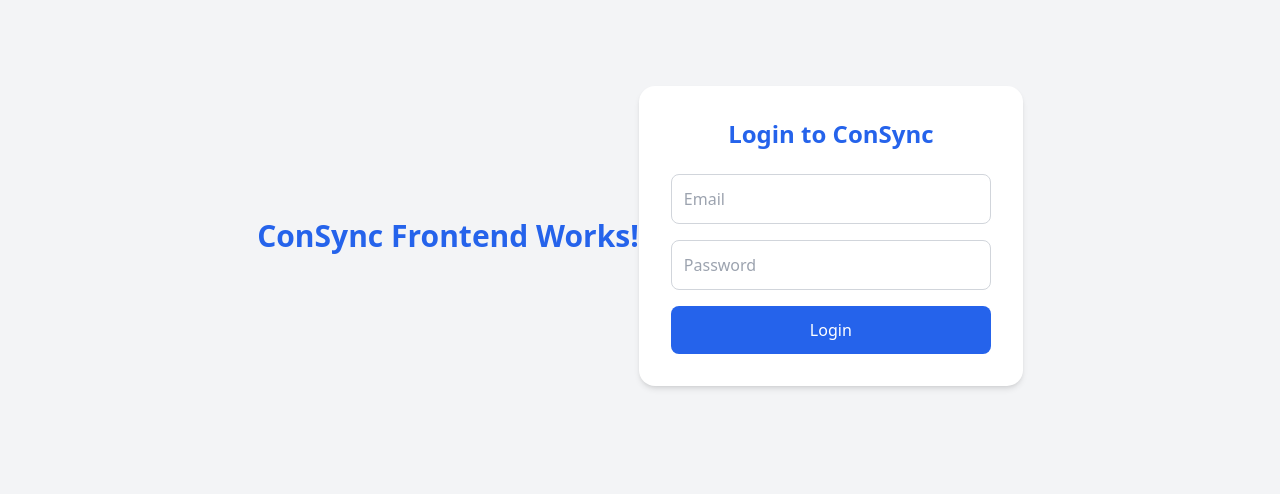
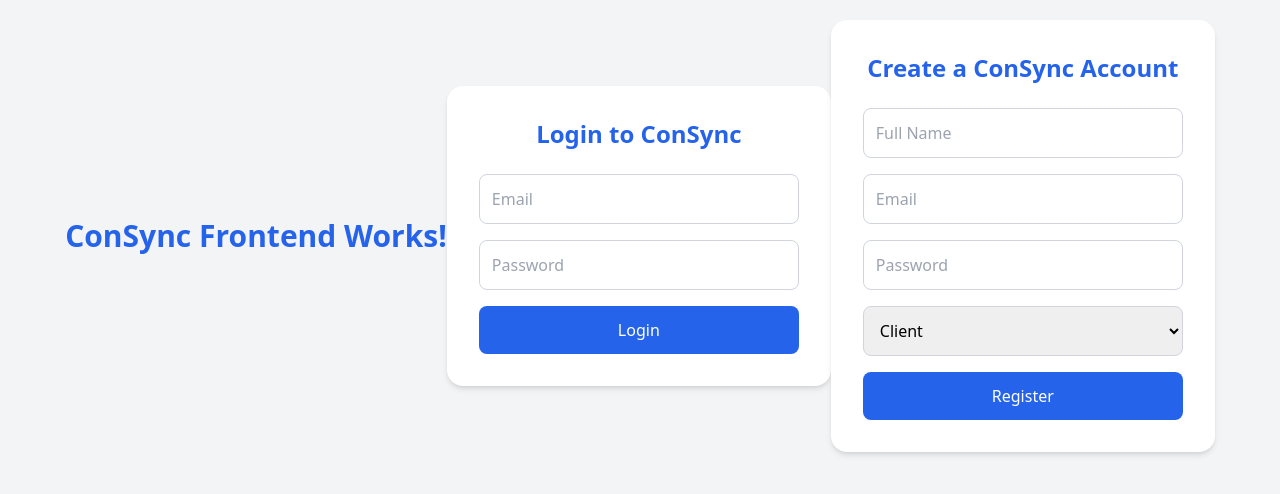
Before and after one commit to dixonsilveroff/consync, a React app in the folder frontend/: page / in a window 1280 px wide. Shown: the part 164-658 px from the top of the page. Built offline with nearby package versions, Linux system fonts and the light colour scheme; the HTML template or start-up script is replaced by a standard one.

Commit message:
Implement user registration and login functionality with JWT authentication

```diff
--- a/frontend/src/App.jsx
+++ b/frontend/src/App.jsx
@@ -1,10 +1,12 @@
 import Login from "./pages/Login";
+import Register from "./pages/Register";
 
 export default function App() {
   return (
     <div className="flex h-screen items-center justify-center bg-gray-100">
       <h1 className="text-3xl font-bold text-blue-600">ConSync Frontend Works!</h1>
       <Login />
+      <Register />
     </div>
   );
 }
--- /dev/null
+++ b/frontend/src/pages/Register.jsx
@@ -0,0 +1,85 @@
+import { useState } from "react";
+import axios from "axios";
+
+export default function Register() {
+  const [formData, setFormData] = useState({
+    name: "",
+    email: "",
+    password: "",
+    role: "Client",
+  });
+  const [message, setMessage] = useState("");
+
+  const handleChange = (e) => {
+    setFormData({ ...formData, [e.target.name]: e.target.value });
+  };
+
+  const handleSubmit = async (e) => {
+    e.preventDefault();
+    try {
+      const res = await axios.post("http://localhost:5000/api/auth/register", formData);
+      setMessage("User registered successfully!");
+      console.log(res.data);
+    } catch (err) {
+      console.error(err.response?.data || err.message);
+      setMessage("Registration failed");
+    }
+  };
+
+  return (
+    <div className="flex items-center justify-center h-screen bg-gray-100">
+      <div className="bg-white p-8 rounded-2xl shadow-md w-96">
+        <h2 className="text-2xl font-bold mb-6 text-center text-blue-600">
+          Create a ConSync Account
+        </h2>
+        <form onSubmit={handleSubmit} className="space-y-4">
+          <input
+            type="text"
+            name="name"
+            placeholder="Full Name"
+            value={formData.name}
+            onChange={handleChange}
+            className="w-full p-3 border border-gray-300 rounded-lg focus:outline-none focus:ring-2 focus:ring-blue-500"
+            required
+          />
+          <input
+            type="email"
+            name="email"
+            placeholder="Email"
+            value={formData.email}
+            onChange={handleChange}
+            className="w-full p-3 border border-gray-300 rounded-lg focus:outline-none focus:ring-2 focus:ring-blue-500"
+            required
+          />
+          <input
+            type="password"
+            name="password"
+            placeholder="Password"
+            value={formData.password}
+            onChange={handleChange}
+            className="w-full p-3 border border-gray-300 rounded-lg focus:outline-none focus:ring-2 focus:ring-blue-500"
+            required
+          />
+          <select
+            name="role"
+            value={formData.role}
+            onChange={handleChange}
+            className="w-full p-3 border border-gray-300 rounded-lg focus:outline-none focus:ring-2 focus:ring-blue-500"
+          >
+            <option value="Client">Client</option>
+            <option value="Contractor">Contractor</option>
+            <option value="Supplier">Supplier</option>
+            <option value="Project Engineer">Project Engineer</option>
+          </select>
+          <button
+            type="submit"
+            className="w-full bg-blue-600 text-white p-3 rounded-lg hover:bg-blue-700 transition"
+          >
+            Register
+          </button>
+        </form>
+        {message && <p className="text-center mt-4 text-sm text-gray-700">{message}</p>}
+      </div>
+    </div>
+  );
+}
```
Also changed, not shown: 2 other files (tests, documents, lock files or other folders).
